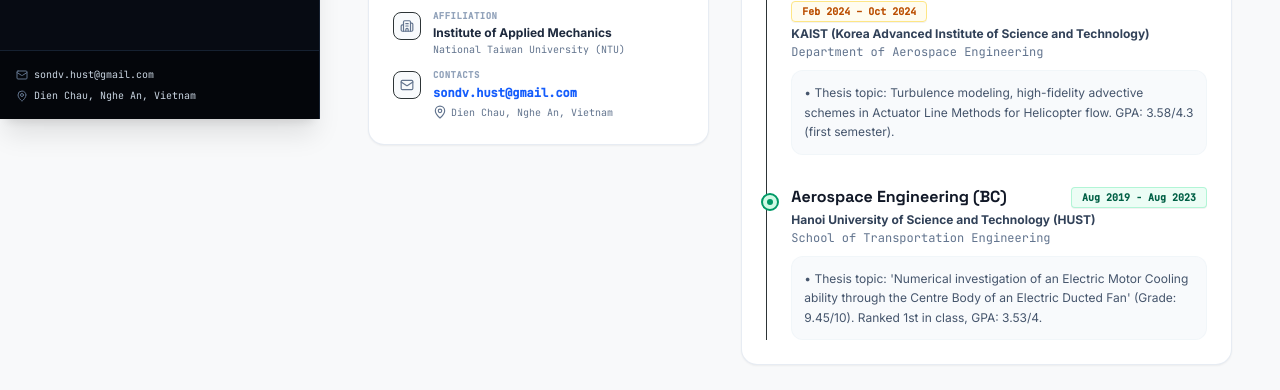
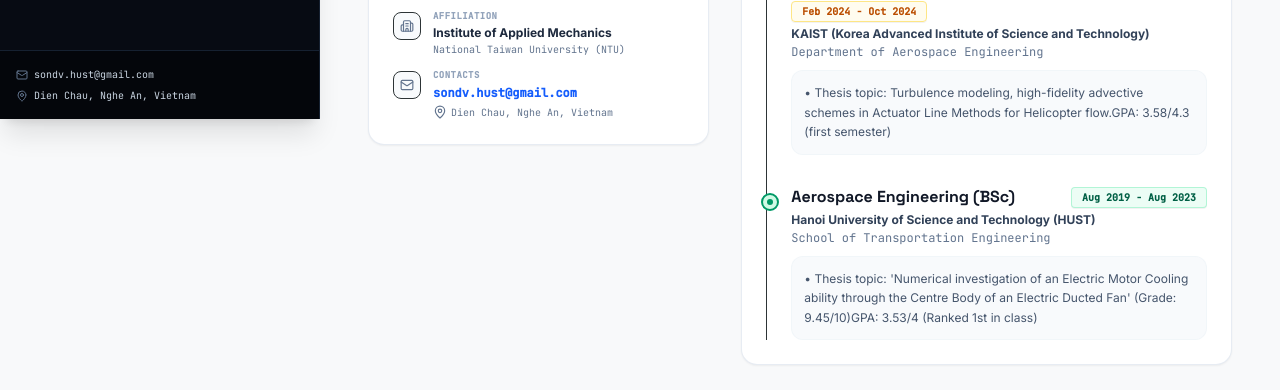
Before and after one commit to Sonhuster/portfolio, a React (Vite) app: page / in a window 1280 px wide. Shown: the part 681-1071 px from the top of the page. Built offline with nearby package versions, Linux system fonts and the light colour scheme.

Commit message:
update web

```diff
--- a/src/data.ts
+++ b/src/data.ts
@@ -21,7 +21,7 @@
   email: "sondv.hust@gmail.com",
   location: "Dien Chau, Nghe An, Vietnam",
   avatarUrl: "https://images.unsplash.com/photo-1535713875002-d1d0cf377fde?auto=format&fit=crop&q=80&w=200&h=200",
-  bio: "A simple man with passion on Math, Computing Engineering, Programming, and Games",
+  bio: "Math, Computing Engineering, Programming, Games, and Minimalist",
   interests: [
     "Numerical Methods & CFD",
     "Applied Mathematics & Modeling",
@@ -261,17 +261,21 @@
     degree: "Aerospace Engineering (MSc - Discontinued)",
     institution: "KAIST (Korea Advanced Institute of Science and Technology)",
     department: "Department of Aerospace Engineering",
-    period: "Feb 2024 – Oct 2024",
-    details: "Thesis topic: Turbulence modeling, high-fidelity advective schemes in Actuator Line Methods for Helicopter flow. GPA: 3.58/4.3 (first semester).",
+    period: "Feb 2024 - Oct 2024",
+    details: ["Thesis topic: Turbulence modeling, high-fidelity advective schemes in Actuator Line Methods for Helicopter flow.",
+    "GPA: 3.58/4.3 (first semester)"
+    ],
     isCurrent: false,
     type: "discontinued"
   },
   {
-    degree: "Aerospace Engineering (BC)",
+    degree: "Aerospace Engineering (BSc)",
     institution: "Hanoi University of Science and Technology (HUST)",
     department: "School of Transportation Engineering",
     period: "Aug 2019 - Aug 2023",
-    details: "Thesis topic: 'Numerical investigation of an Electric Motor Cooling ability through the Centre Body of an Electric Ducted Fan' (Grade: 9.45/10). Ranked 1st in class, GPA: 3.53/4.",
+    details: [
+    "Thesis topic: 'Numerical investigation of an Electric Motor Cooling ability through the Centre Body of an Electric Ducted Fan' (Grade: 9.45/10)",
+    "GPA: 3.53/4 (Ranked 1st in class)"],
     isCurrent: false,
     type: "completed"
   }
```
